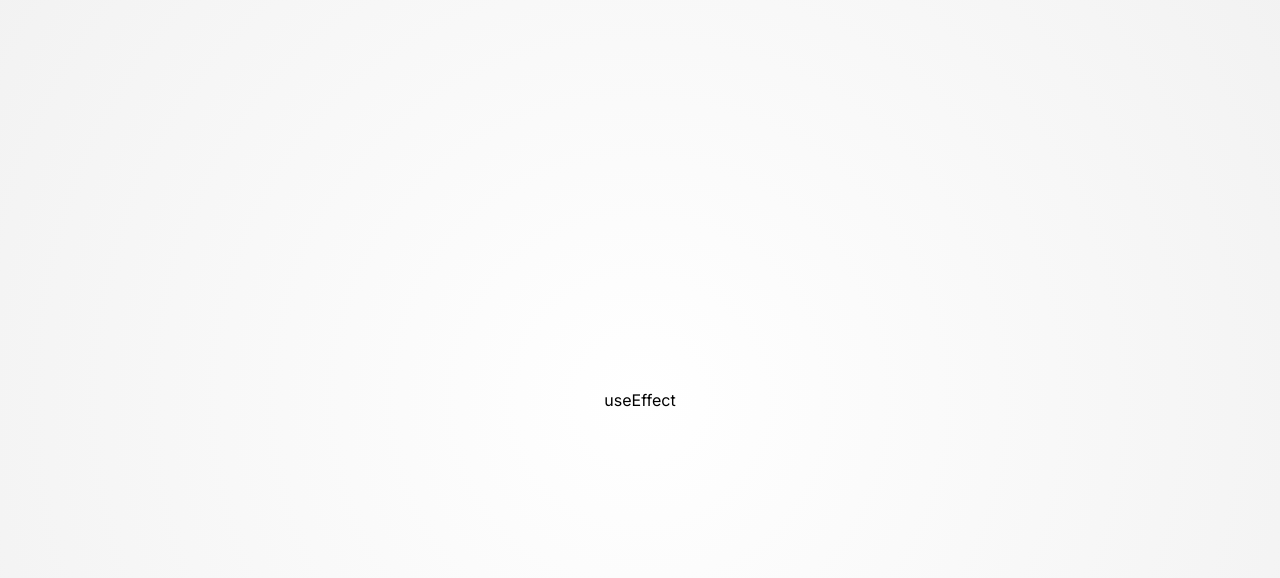
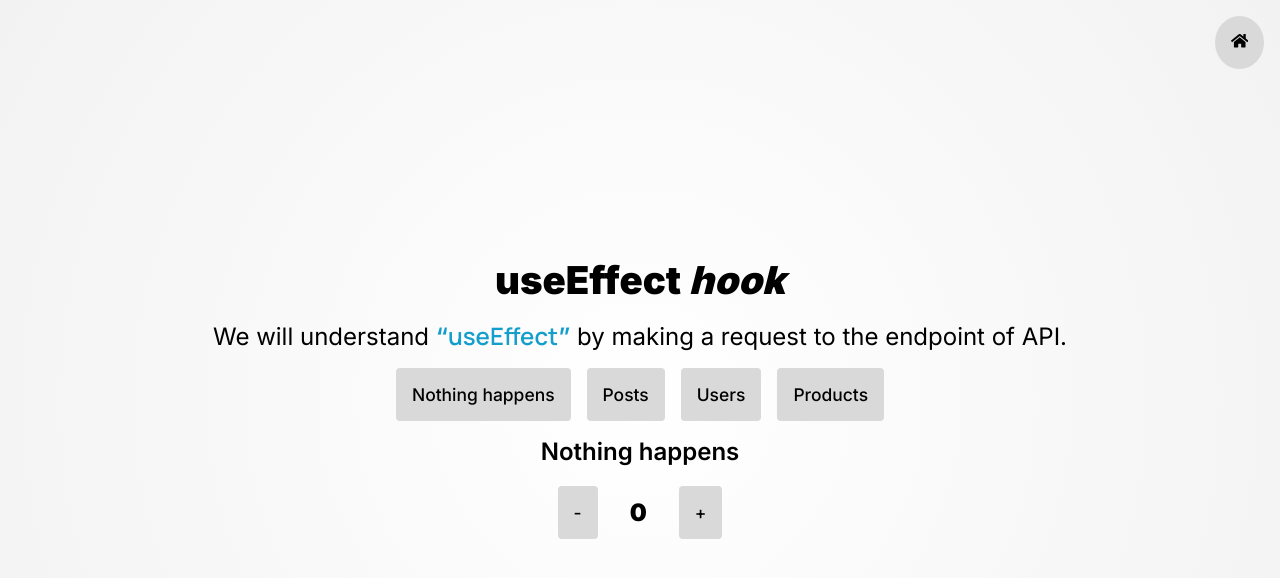
Before and after one commit to uttamakwana/react-hooks, a React (Vite) app: page /useEffect in a window 1280 px wide. Shown: the top 578 px of the page. Built offline with nearby package versions, Linux system fonts and the light colour scheme.

Commit message:
Hook: useEffect is completed

```diff
--- a/src/App.jsx
+++ b/src/App.jsx
@@ -1,7 +1,9 @@
-import { Route, Routes } from "react-router-dom";
+import { Route, Routes, useNavigate } from "react-router-dom";
 import { Landing, UseState, UseEffect } from "./pages";
+import { FaHome } from "react-icons/fa";
 
 const App = () => {
+  const navigate = useNavigate();
   return (
     <main className="app">
       <Routes>
@@ -9,6 +11,7 @@ const App = () => {
         <Route path="/useState" element={<UseState />} />
         <Route path="/useEffect" element={<UseEffect />} />
       </Routes>
+      <button className="home-icon | btn" onClick={() => navigate("/")}><FaHome /></button>
     </main>
   );
 };
--- a/src/pages/Landing/Landing.jsx
+++ b/src/pages/Landing/Landing.jsx
@@ -3,14 +3,23 @@ import { FaReact } from "react-icons/fa";
 
 import { hooks } from "../../constants/hooks";
 import "./landing.css";
+import { useNavigate } from "react-router-dom";
 
 const Landing = () => {
+  const navigate = useNavigate();
+
   return (
     <main className="landing-page | max-container">
-      <h1 className="landing-page-heading | my-1 fs-heading text-center">React Hooks</h1>
+      <h1 className="landing-page-heading | my-1 fs-heading text-center">
+        React Hooks
+      </h1>
       <main className="| hook-cards-grid">
         {hooks.map((hook) => (
-          <div className="hook-card" key={hook.id}>
+          <div
+            className="hook-card"
+            key={hook.id}
+            onClick={() => navigate(`/${hook.name}`)}
+          >
             <p className="| fs-subheading fw-600 text-center">{hook.name}</p>
             <div className="hook-card-links">
               <a className="hook-card-link" href={hook.codeUrl} target="_blank">
--- a/src/pages/Landing/landing.css
+++ b/src/pages/Landing/landing.css
@@ -18,6 +18,7 @@
     display: flex;
     flex-direction: column;
     gap: var(--gap);
+    cursor: pointer;
 }
 
 .hook-card-links {
--- a/src/pages/useEffect/useEffect.jsx
+++ b/src/pages/useEffect/useEffect.jsx
@@ -1,7 +1,89 @@
+import { useEffect } from "react";
+import { useState } from "react";
+
 const UseEffect = () => {
-  return <main className="hook-container use-effect-hook-container">
-    useEffect
-  </main>;
+  const [currentTab, setCurrentTab] = useState(() => "Nothing happens");
+  const [counter, setCounter] = useState(() => 0);
+
+  //does: change the currentTab
+  function handleCurrentTab(tab) {
+    if (currentTab !== tab) {
+      setCurrentTab(tab);
+    } else {
+      return;
+    }
+  }
+
+  //does: Increment count by one
+  function incrementCounter() {
+    setCounter((prev) => prev + 1);
+  }
+
+  //does: Decrement count by one (only if counter is greater then 0)
+  function decrementCounter() {
+    if (counter > 0) {
+      setCounter((prev) => prev - 1);
+    }
+  }
+  //! Dependencies: The code in useEffect only runs when certain dependencies(states) get changes
+  //! If you don't provide dependencies the code inside useEffect runs every time
+  //! If you don't provide dependencies and change the state value inside the useEffect it will cause infinite re-render and ultimately crash the application
+  useEffect(() => {
+    console.count("function inside useEffect rendered");
+
+    //! When component gets unmounted the function passed down in the return will be executed
+    //! Component will unmount first (only after the first render) and then only re-renders when the state changes
+    return () => {
+      console.log("component unmounted!");
+    };
+  }, [currentTab]);
+
+  return (
+    <div className="hook-container use-effect-hook-container | text-center flex-col gap-1">
+      <h1 className="| fs-heading fw-900">
+        useEffect <i>hook</i>
+      </h1>
+      <p className="| fs-subheading">
+        We will understand{" "}
+        <q className="| fw-600 text-react ff-manrope">useEffect</q> by making a
+        request to the endpoint of API.
+      </p>
+      <div className="| flex-center gap-1">
+        <button
+          className="btn"
+          onClick={() => handleCurrentTab("Nothing happens")}
+        >
+          Nothing happens
+        </button>
+        <button className="btn" onClick={() => handleCurrentTab("Posts")}>
+          Posts
+        </button>
+        <button className="btn" onClick={() => handleCurrentTab("Users")}>
+          Users
+        </button>
+        <button className="btn" onClick={() => handleCurrentTab("Products")}>
+          Products
+        </button>
+      </div>
+      <p className="fs-subheading text-center fw-600">{currentTab}</p>
+      {/* useState buttons to showcase how useEffect works */}
+      <div className="flex-center gap-1">
+        <button
+          className="| btn fw-900 fs-button pointer"
+          onClick={decrementCounter}
+        >
+          -
+        </button>
+        <p className="| fw-900 fs-subheading p-1">{counter}</p>
+        <button
+          className="| btn fw-900 fs-button pointer"
+          onClick={incrementCounter}
+        >
+          +
+        </button>
+      </div>
+    </div>
+  );
 };
 
 export default UseEffect;
--- a/src/pages/useState/useState.jsx
+++ b/src/pages/useState/useState.jsx
@@ -29,7 +29,7 @@ const UseState = () => {
       </h1>
       <p className="| fs-subheading">
         We will understand{" "}
-        <q className="| fw-600 text-info ff-manrope">useState</q> by
+        <q className="| fw-600 text-react ff-manrope">useState</q> by
         implementing incrementing and decrementing a number/counter.
       </p>
       <div className="flex-center gap-1">
--- a/src/styles/colors.css
+++ b/src/styles/colors.css
@@ -470,3 +470,11 @@
 .text-black-900 {
   color: var(--clr-black-900);
 }
+
+.text-react {
+  color: var(--clr-react-official);
+}
+
+.bg-react {
+  background-color: var(--clr-react-official);
+}
--- a/src/styles/index.css
+++ b/src/styles/index.css
@@ -15,3 +15,14 @@
     background-image: radial-gradient(circle at center, var(--clr-white-900), var(--clr-white-800));
     color: var(--clr-black-900);
 }
+
+.home-icon {
+    position: fixed;
+    top: 1rem;
+    right: 1rem;
+    border-radius: 50% !important;
+    -webkit-border-radius: 50% !important;
+    -moz-border-radius: 50% !important;
+    -ms-border-radius: 50% !important;
+    -o-border-radius: 50% !important;
+}
--- a/src/styles/utils.css
+++ b/src/styles/utils.css
@@ -626,6 +626,10 @@
     border: none;
     outline: none;
     border-radius: var(--border-radius);
+    background-color: var(--clr-white-600);
+    cursor: pointer;
+    font-weight: 500;
+    font-size: clamp(.9rem, 2vw, 1.09rem);
   }
 
   .underline {
```
